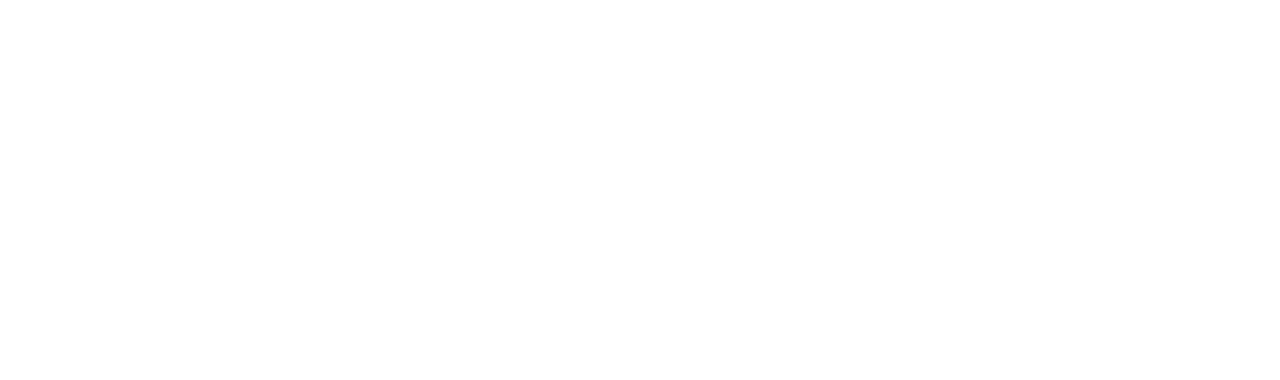
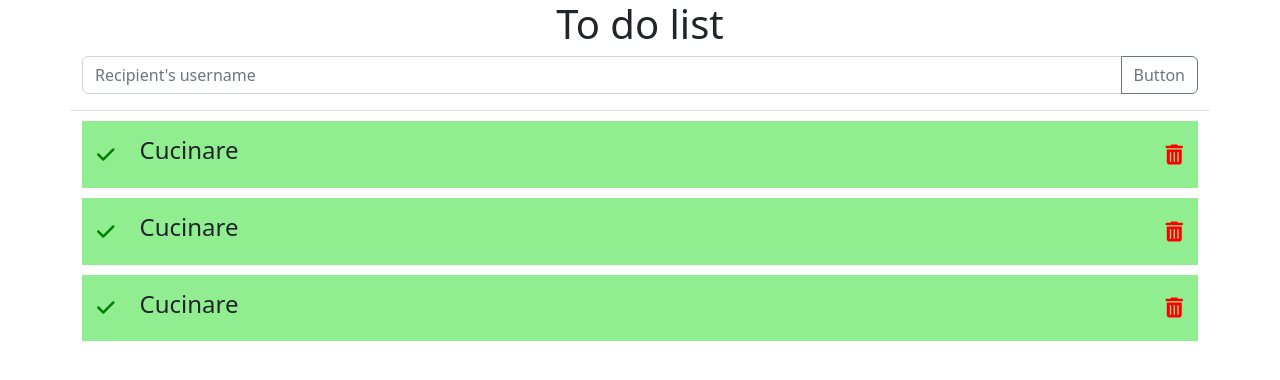
Before and after one commit to diruocco-aniellomarco/vue-todolist, a plain HTML site: page index.html in a window 1280 px wide. Drawn offline with nearby package versions, Linux system fonts and the light colour scheme.

Commit message:
MILESTONE 0

```diff
--- a/css/style.css
+++ b/css/style.css
@@ -0,0 +1,30 @@
+.item_to_do {
+    width: 100%;
+    background-color: lightgreen;
+
+    display: flex;
+    justify-content: space-between;
+    align-items: center;
+    padding: 15px;
+    margin-top: 10px;
+}
+.item_left {
+    display: flex;
+    align-items: center;
+}
+
+.delate_botton {
+    color: red;
+    cursor: pointer;
+}
+
+.check_bottom {
+    color: green;
+    cursor: pointer;
+
+
+}
+
+.item_title {
+    margin-left: 25px;
+}
--- a/index.html
+++ b/index.html
@@ -3,7 +3,8 @@
 <head>
     <meta charset="UTF-8">
     <meta name="viewport" content="width=device-width, initial-scale=1.0">
-
+    <!-- font-awesome -->
+    <link rel="stylesheet" href="https://cdnjs.cloudflare.com/ajax/libs/font-awesome/6.4.2/css/all.min.css" integrity="sha512-z3gLpd7yknf1YoNbCzqRKc4qyor8gaKU1qmn+CShxbuBusANI9QpRohGBreCFkKxLhei6S9CQXFEbbKuqLg0DA==" crossorigin="anonymous" referrerpolicy="no-referrer" />
     <!-- Bootstrap Style-->
     <link href="https://cdn.jsdelivr.net/npm/bootstrap@5.2.3/dist/css/bootstrap.min.css" rel="stylesheet" integrity="sha384-rbsA2VBKQhggwzxH7pPCaAqO46MgnOM80zW1RWuH61DGLwZJEdK2Kadq2F9CUG65" crossorigin="anonymous">
 
@@ -14,9 +15,45 @@
     <script src="https://unpkg.com/vue@3/dist/vue.global.js"></script>
     <!-- file javascript -->
     <script src="./js/main.js" type="text/javascript" defer></script>
-    <title>Document</title>
+    <title>To Do List</title>
 </head>
 <body>
+    <div class="container text-center">
+        <h1>To do list</h1>
+        <div class="row justify-content-center">
+            <div class="input-group mb-3">
+                <input type="text" class="form-control" placeholder="Recipient's username" aria-label="Recipient's username" aria-describedby="button-addon2">
+                <button class="btn btn-outline-secondary" type="button" id="button-addon2">Button</button>
+            </div>
+            <div class="border-bottom"></div>
+            <div id="app">
+
+                <div class="item_to_do " v-for="(item, index) in toDo">
+                    <div class="item_left">
+                        <i class="fa-solid fa-check fa-lg check_bottom"></i>
+                        <h4 class="item_title">{{toDo[0].text}}</h4>
+                    </div>
+                    <i class="fa-solid fa-trash-can fa-lg delate_botton"></i>
+                </div>
+<!--
+                <div class="item_to_do ">
+                    <div class="item_left">
+                        <i class="fa-solid fa-check fa-lg check_bottom"></i>
+                        <h4 class="item_title">Cucinare</h4>
+                    </div>
+                    <i class="fa-solid fa-trash-can fa-lg delate_botton"></i>
+                </div>
+
+                <div class="item_to_do ">
+                    <div class="item_left">
+                        <i class="fa-solid fa-check fa-lg check_bottom"></i>
+                        <h4 class="item_title">Cucinare</h4>
+                    </div>
+                    <i class="fa-solid fa-trash-can fa-lg delate_botton"></i>
+                </div> -->
+            </div>
+        </div>
+    </div>
 
 </body>
 </html>
```
Also changed, not shown: 1 other file.
